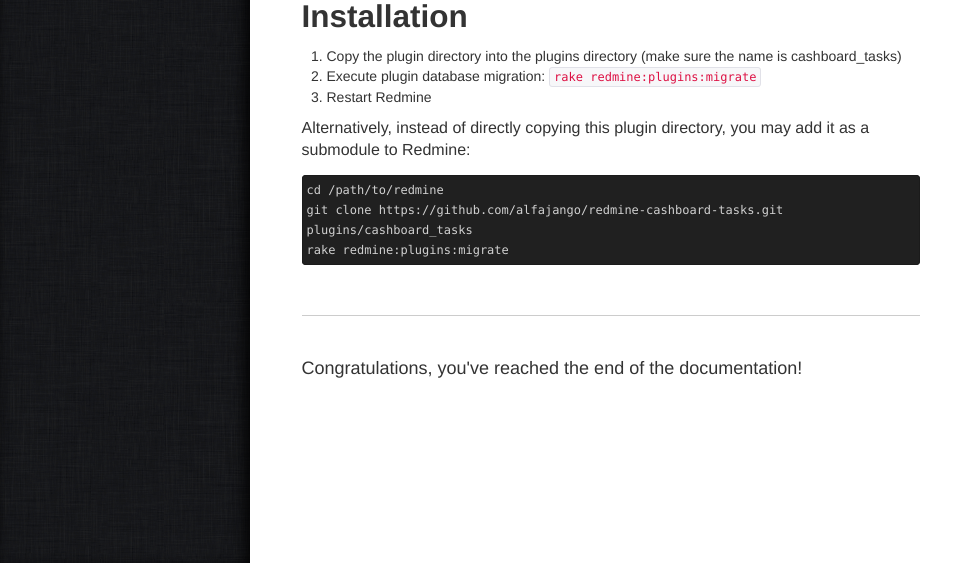
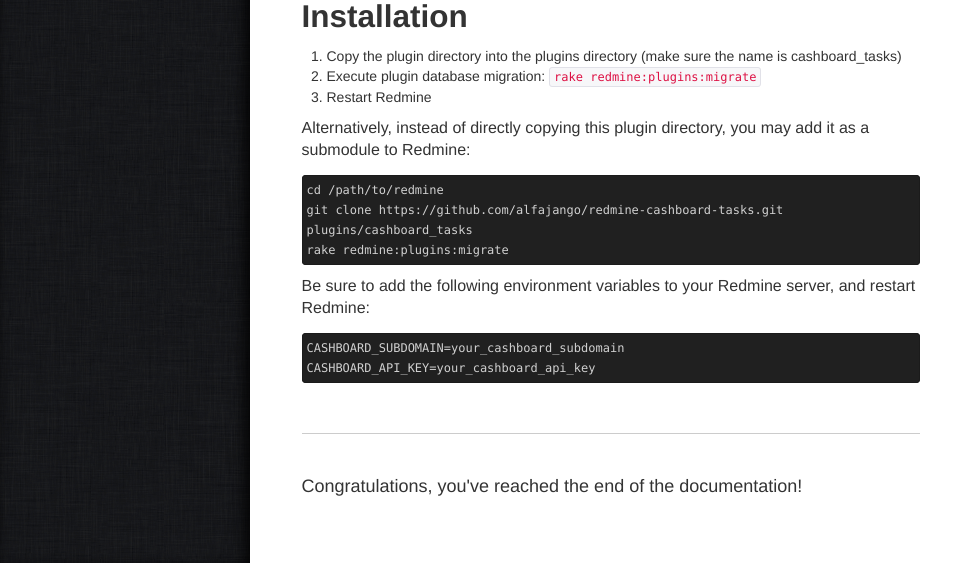
Before and after one commit to alfajango/alfajango.github.com, a Jekyll site: the page built from _posts/2014-02-13-redmine-cashboard-tasks.md, in a window 1280 px wide and 900 px high, scrolled down 2698 px, cut to the strip 337-900 px from the top of the window. Shown: the whole strip, without its empty margins (0-980 px from the left). Built offline with Jekyll 4.4.1, drawn with Linux system fonts in a browser that asks for light colours; Markdown is read by kramdown in place of the engine named in the settings.

Commit message:
Added note about required env vars to redmine-cashboard-tasks installation.

````diff
--- a/_posts/2014-02-13-redmine-cashboard-tasks.md
+++ b/_posts/2014-02-13-redmine-cashboard-tasks.md
@@ -61,3 +61,11 @@
 git clone https://github.com/alfajango/redmine-cashboard-tasks.git plugins/cashboard_tasks
 rake redmine:plugins:migrate
 ```
+
+Be sure to add the following environment variables to your Redmine
+server, and restart Redmine:
+
+```
+CASHBOARD_SUBDOMAIN=your_cashboard_subdomain
+CASHBOARD_API_KEY=your_cashboard_api_key
+```
````
